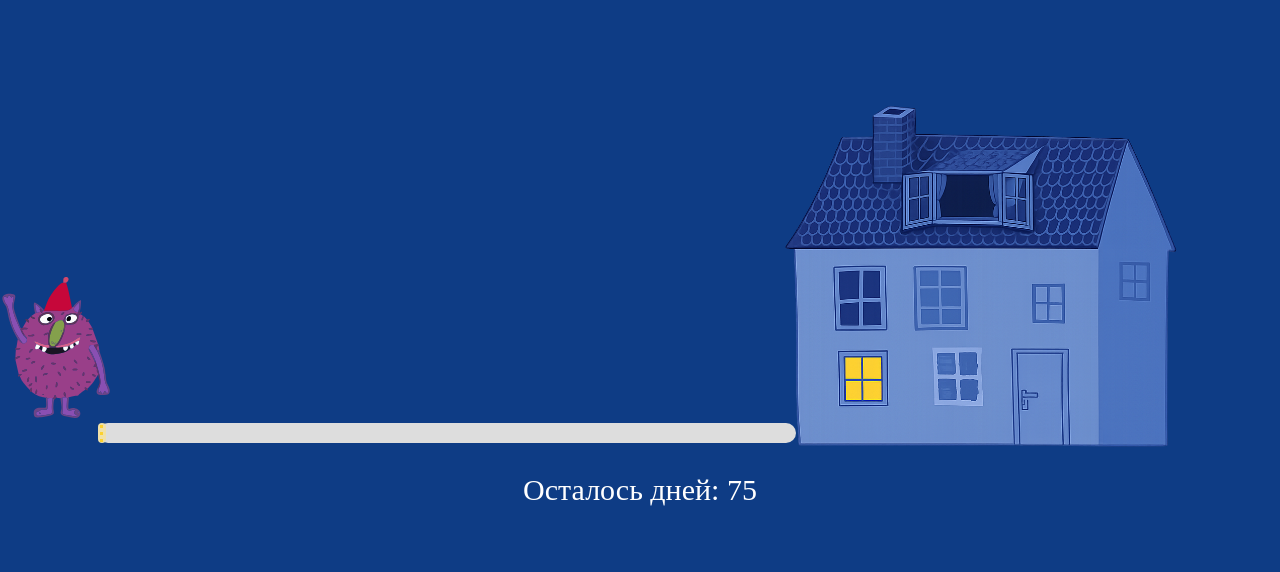
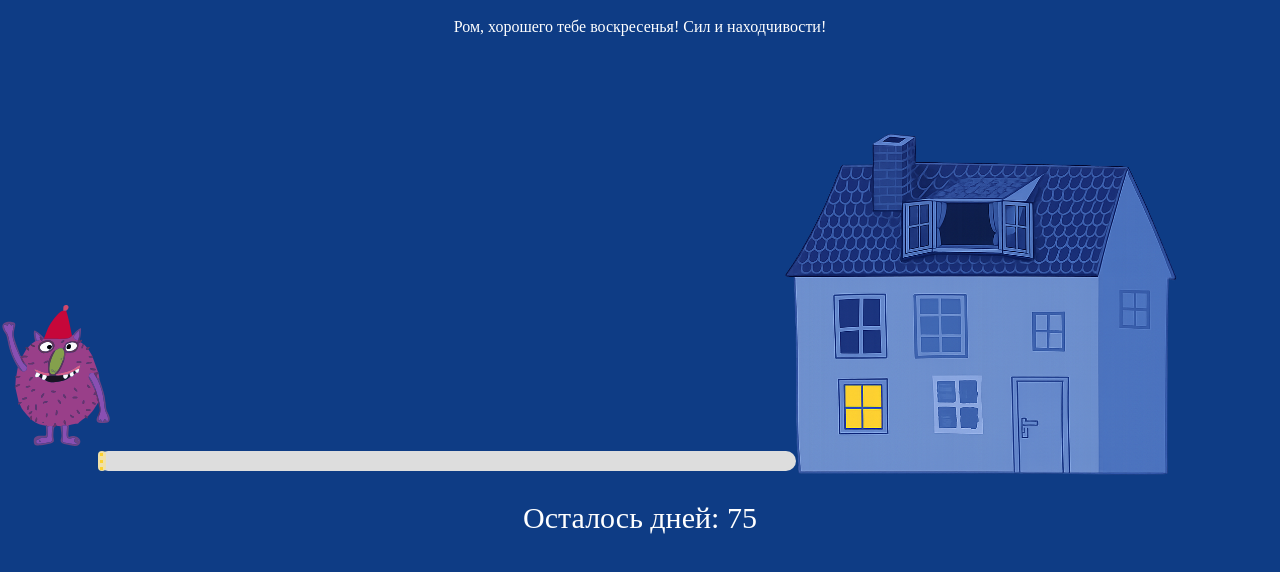
Before and after one commit to ElenaMazyrina/msk-time-left, an Angular app: page / in a window 1280 px wide. Shown: the top 572 px of the page. Built offline with nearby package versions, Linux system fonts and the light colour scheme; a web font is replaced by a local one.

Commit message:
add message

```diff
--- a/src/app/progress-bar/progress-bar.css
+++ b/src/app/progress-bar/progress-bar.css
@@ -1,3 +1,9 @@
+.message {
+  margin-top: 10px;
+  text-align: center;
+  color: #ffffff;
+}
+
 .text-wrapper {
   text-align: center;
   color: white;
--- a/src/app/progress-bar/progress-bar.html
+++ b/src/app/progress-bar/progress-bar.html
@@ -1,3 +1,4 @@
+<div class="message">Ром, хорошего тебе воскресенья! Сил и находчивости!</div>
 <div class="progress-wrapper">
   <div class="progress-container">
     <div class="progress-bar" style="width: 0">
```
